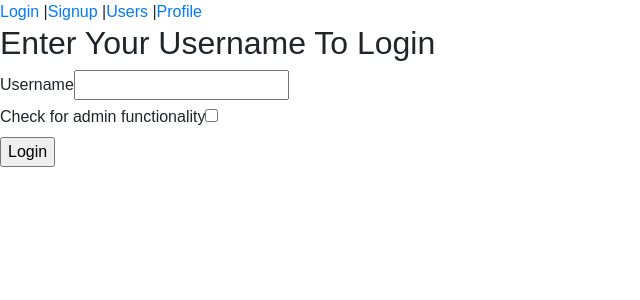
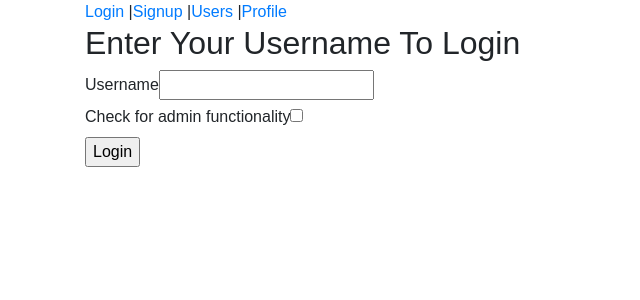
Before and after one commit to severejetlag/seca-project-3, a React (Create React App) app in the folder ui/: page / in a window 1280 px wide. Shown: the top 300 px of the page, without its empty margins (0-640 px from the left). Built offline with nearby package versions, Linux system fonts and the light colour scheme.

Commit message:
Added more class names and ids for ui feature test

```diff
--- a/ui/public/index.html
+++ b/ui/public/index.html
@@ -26,7 +26,7 @@
     <noscript>
       You need to enable JavaScript to run this app.
     </noscript>
-    <div id="root"></div>
+    <div class="container" id="root"></div>
     <!--
       This HTML file is a template.
       If you open it directly in the browser, you will see an empty page.
--- a/ui/src/App.css
+++ b/ui/src/App.css
@@ -1,3 +1,9 @@
+.container{
+  padding: 40px 0 0 0;
+  width: 80%;
+  margin: 0px auto;
+}
+
 .App {
   text-align: center;
 }
--- a/ui/src/components/ProfilePageEditForm.js
+++ b/ui/src/components/ProfilePageEditForm.js
@@ -25,7 +25,7 @@ class ProfilePageEditForm extends Component{
     return(
       <div>
         <h2>Update User Profile</h2>
-        <form onSubmit={this.handleSubmit} id='signup-form'>
+        <form onSubmit={this.handleSubmit} id='edit-user-form'>
           <div>
             <label htmlFor="userName">Username</label>
             <input id='userName-input' name="userName" type="text" value={this.state.userInfo.userName} onChange={this.handleChange} />
--- a/ui/src/components/User.js
+++ b/ui/src/components/User.js
@@ -6,13 +6,13 @@ const User = props => {
     <li className='user' id={`user-${props.user.id}`}>
       <hgroup>
         <h2>{props.user.userName}</h2>
-        <h3>{props.user.firstName}</h3>
+        <h3>{props.user.firstName} {props.user.lastName}</h3>
       </hgroup>
       <p>{props.user.bio}</p>
       <p>{props.user.neighborhood}</p>
       {
         isDeleteVisible ?
-        <button onClick={() => props.deleteUser(props.user.id, props.index)}>
+        <button className="admin-user-delete" onClick={() => props.deleteUser(props.user.id, props.index)}>
           Delete User
         </button>
         : ""
```
